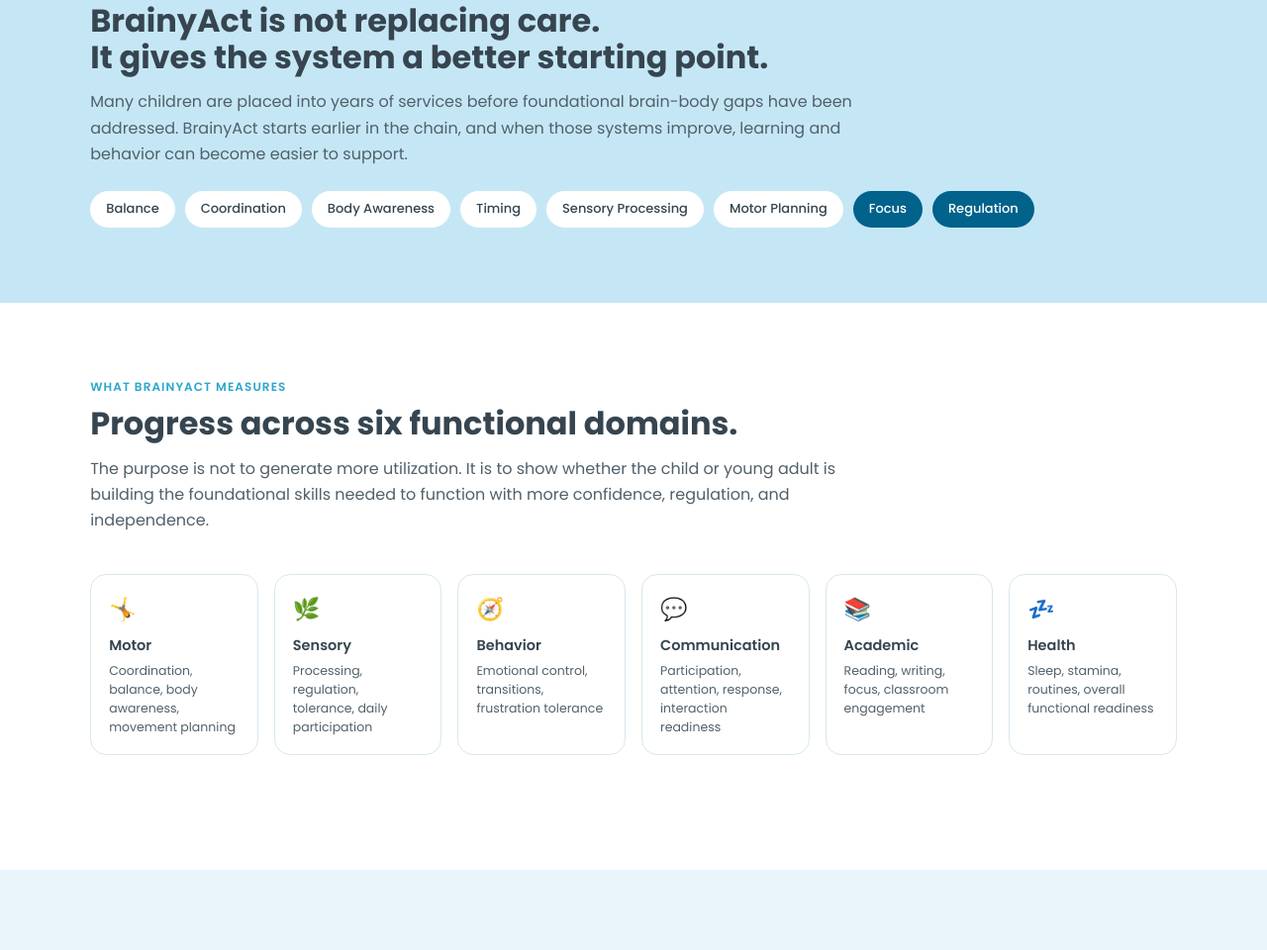
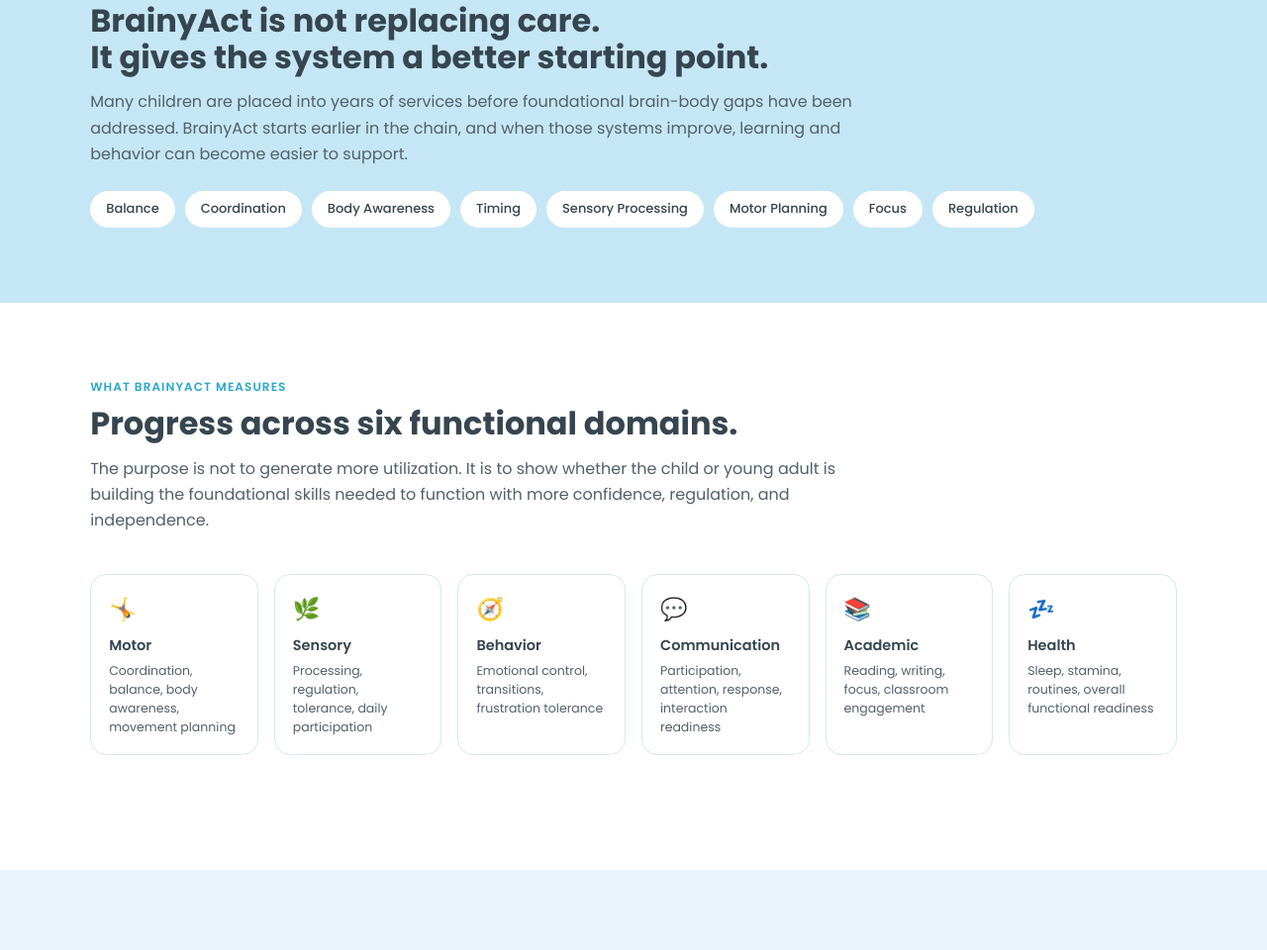
Before and after one commit to macyhanson/4-audience-landing-page, a plain HTML site: page index.html in a window 1280 px wide. Shown: the part 3195-4155 px from the top of the page at 99% size. Drawn offline with Linux system fonts and the light colour scheme; a script that the page names is missing.

Commit message:
Update index.html

```diff
--- a/index.html
+++ b/index.html
@@ -488,7 +488,7 @@ textarea.hs-input{min-height:88px;resize:vertical;}
 <div class="tags">
 <span class="tag">Balance</span><span class="tag">Coordination</span><span class="tag">Body Awareness</span>
 <span class="tag">Timing</span><span class="tag">Sensory Processing</span><span class="tag">Motor Planning</span>
-<span class="tag hi">Focus</span><span class="tag hi">Regulation</span>
+<span class="tag">Focus</span><span class="tag">Regulation</span>
 </div>
 </div>
 </section>
```
